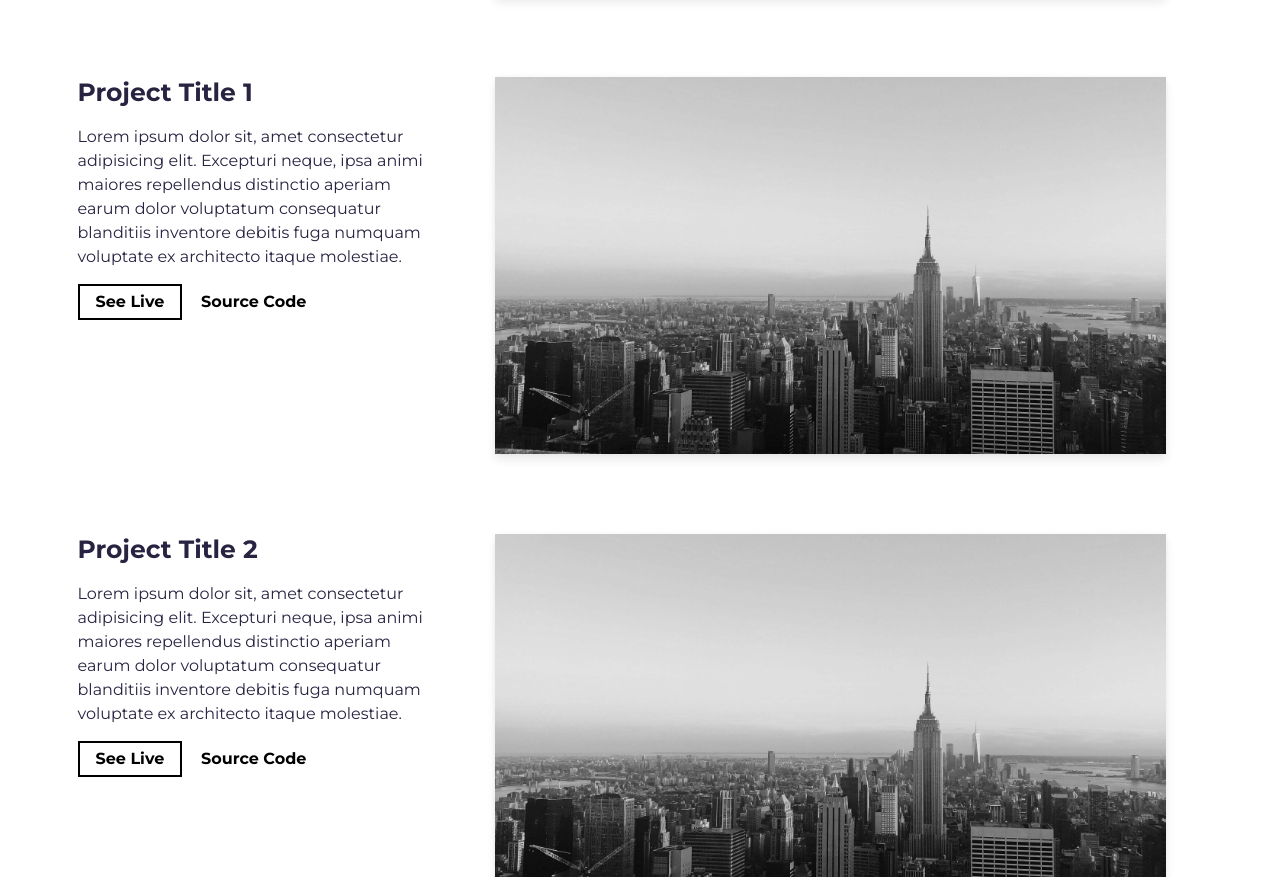
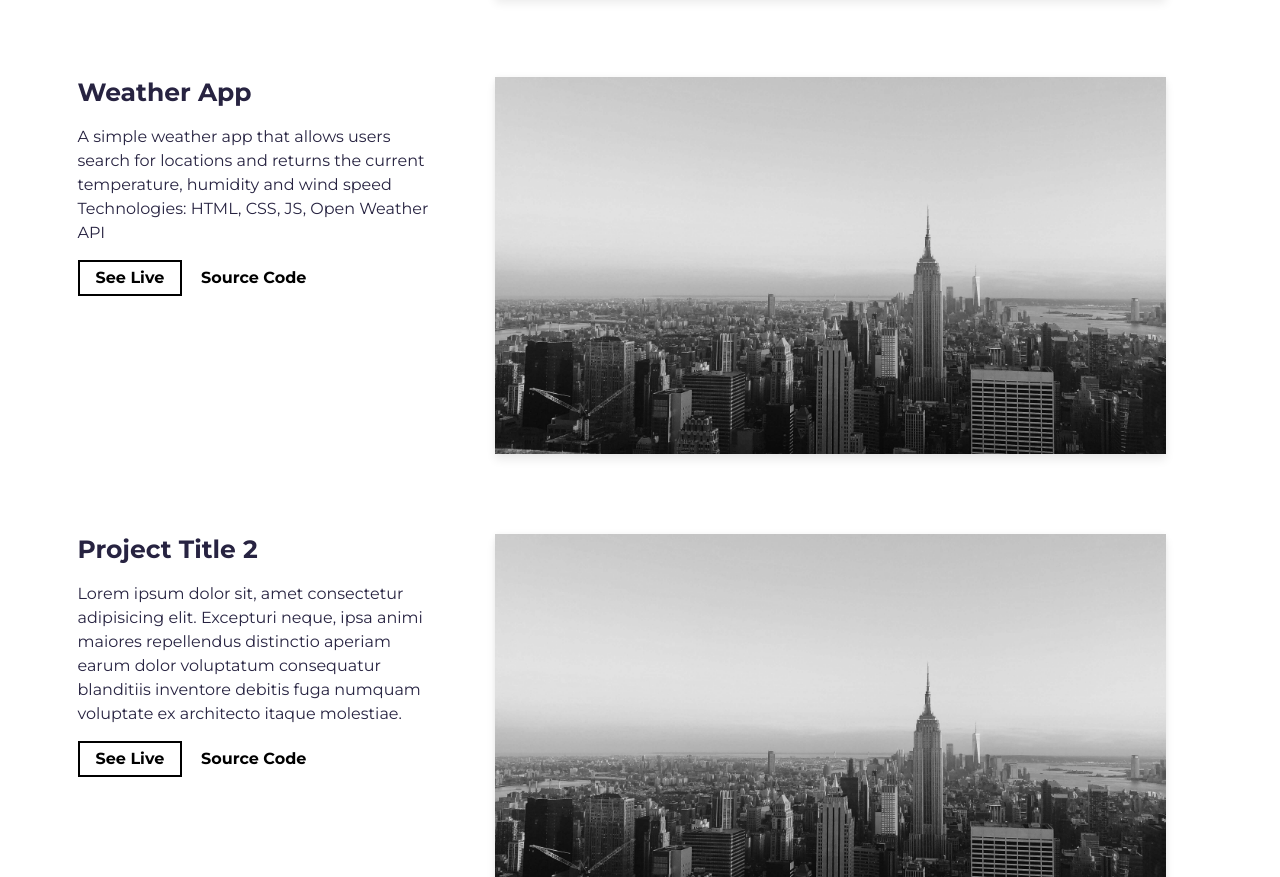
Before and after one commit to vicodevv/portfolio-v1, a website built with Parcel: page src/index.html in a window 1280 px wide. Shown: the part 1717-2594 px from the top of the page. Built offline with nearby package versions, Linux system fonts and the light colour scheme; files whose address does not match are found by name.

Commit message:
added second project

```diff
--- a/src/index.html
+++ b/src/index.html
@@ -152,21 +152,19 @@
           <div class="row">
             <div class="col-lg-4 col-sm-12">
               <div class="project-wrapper__text load-hidden">
-                <h3 class="project-wrapper__text-title">Project Title 1</h3>
+                <h3 class="project-wrapper__text-title">Weather App</h3>
                 <div>
                   <p class="mb-4">
-                    Lorem ipsum dolor sit, amet consectetur adipisicing elit.
-                    Excepturi neque, ipsa animi maiores repellendus distinctio
-                    aperiam earum dolor voluptatum consequatur blanditiis
-                    inventore debitis fuga numquam voluptate ex architecto
-                    itaque molestiae.
+                    A simple weather app that allows users search for locations and returns the current temperature,
+                    humidity and wind speed
+                    <br> Technologies: HTML, CSS, JS, Open Weather API
                   </p>
                 </div>
                 <a
                   rel="noreferrer"
                   target="_blank"
                   class="cta-btn cta-btn--hero"
-                  href="#!"
+                  href="https://weather-app-roan-tau.vercel.app/"
                 >
                   See Live
                 </a>
@@ -174,7 +172,7 @@
                   rel="noreferrer"
                   target="_blank"
                   class="cta-btn text-color-main"
-                  href="#!"
+                  href="https://github.com/vicodevv/weather-app"
                 >
                   Source Code
                 </a>
```
